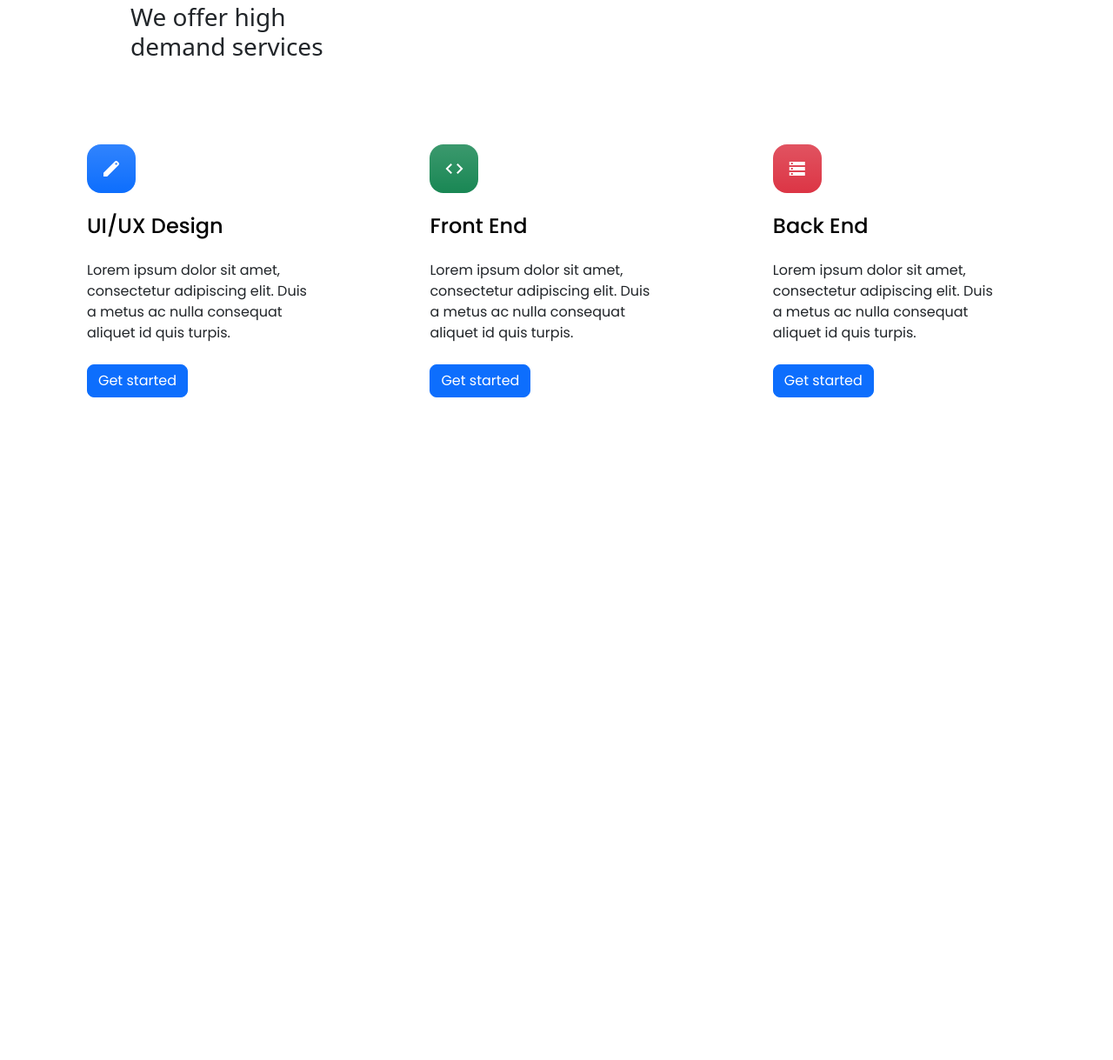
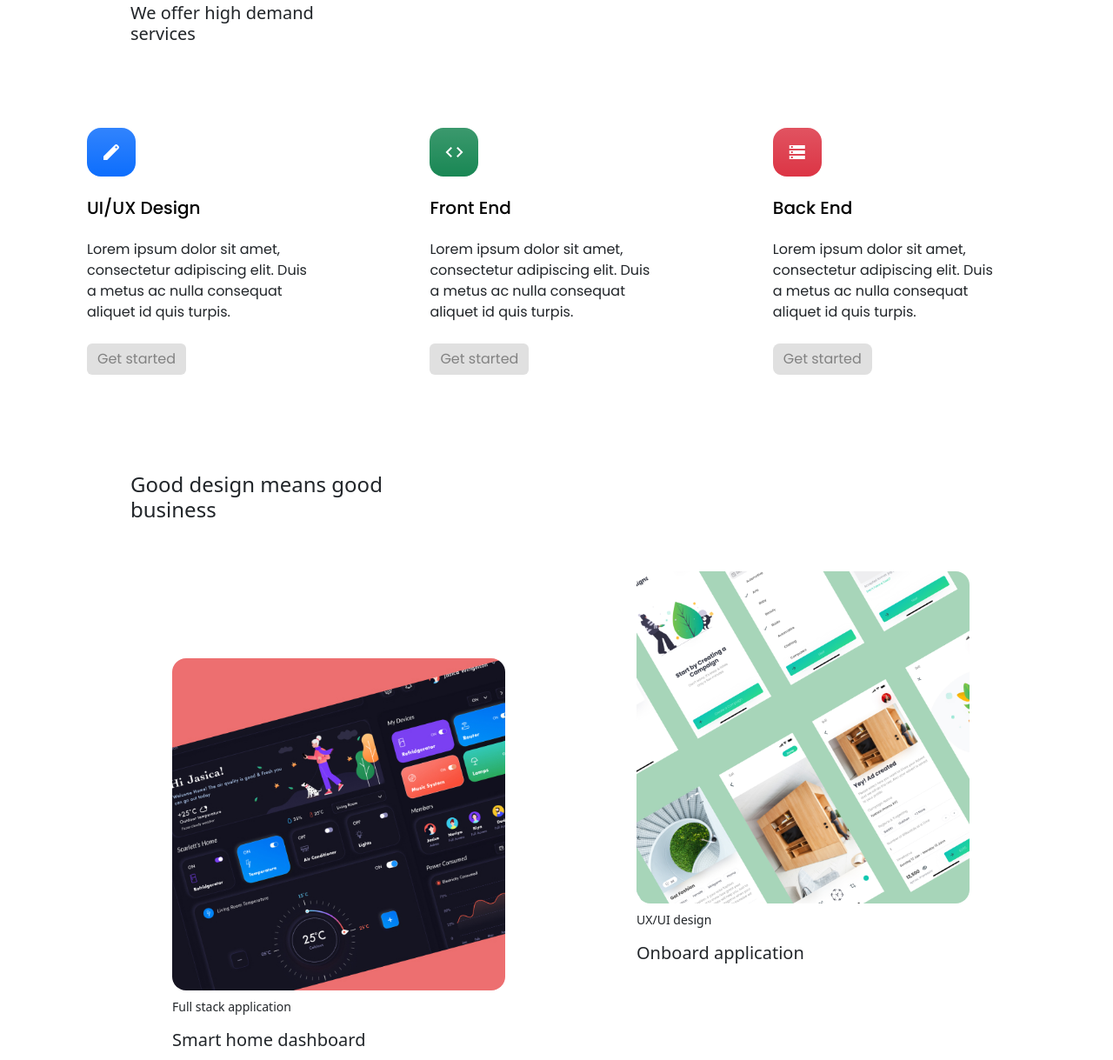
Before and after one commit to Juana-89/edie-homepage-master, a website: page src/index.html in a window 1280 px wide. Shown: the part 918-2137 px from the top of the page at 87% size. Before the commit the page ends 1487 px from the top, so only its background shows below. Drawn offline with nearby package versions, Linux system fonts and the light colour scheme.

Commit message:
seccion imagenes lista

```diff
--- a/src/index.html
+++ b/src/index.html
@@ -81,7 +81,7 @@
     </div>
     <div class="ml-2">
       <div class="w-15 ml-5">
-        <h3>We offer high demand services</h3>
+        <h5>We offer high demand services</h5>
       </div>
       <div class="row g-4 p-5 row-cols-1 row-cols-lg-3 font_family_poppins">
         <div class="feature col shadow-hover rounded-4 p-5 m-3 w-30">
@@ -91,11 +91,12 @@
               edit
             </span>
           </div>
-          <h4 class="text-body-emphasis mb-4 font-weight-bold" _msthash="613912" _msttexthash="300534">UI/UX Design</h4>
-          <p _msthash="581386" _msttexthash="15495311" class="mb-4">Lorem ipsum dolor sit amet, consectetur adipiscing elit. Duis a
+          <h5 class="text-body-emphasis mb-4 font-weight-bold" _msthash="613912" _msttexthash="300534">UI/UX Design</h5>
+          <p _msthash="581386" _msttexthash="15495311" class="mb-4">Lorem ipsum dolor sit amet, consectetur adipiscing
+            elit. Duis a
             metus ac nulla consequat aliquet id quis turpis.</p>
-          <a href="#" class="icon-link">
-            <button type="button" class="btn btn-primary rounded-3 enabled">Get started</button>
+          <a href="#" class="icon-link text-decoration-none">
+            <button type="button" class="btn btn-card btn-primary border-0 hover-boton">Get started</button>
           </a>
         </div>
         <div class="feature col shadow-hover rounded-4 p-5 m-3 w-30">
@@ -105,11 +106,12 @@
               code
             </span>
           </div>
-          <h4 class="text-body-emphasis mb-4 font-weight-bold" _msthash="614120" _msttexthash="300534">Front End</h4>
-          <p _msthash="581581" _msttexthash="15495311" class="mb-4">Lorem ipsum dolor sit amet, consectetur adipiscing elit. Duis a
+          <h5 class="text-body-emphasis mb-4 font-weight-bold" _msthash="614120" _msttexthash="300534">Front End</h5>
+          <p _msthash="581581" _msttexthash="15495311" class="mb-4">Lorem ipsum dolor sit amet, consectetur adipiscing
+            elit. Duis a
             metus ac nulla consequat aliquet id quis turpis.</p>
-          <a href="#" class="icon-link">
-            <button type="button" class="btn btn-primary rounded-3 enabled">Get started</button>
+          <a href="#" class="icon-link text-decoration-none">
+            <button type="button" class="btn btn-card btn-primary border-0 hover-boton">Get started</button>
           </a>
         </div>
         <div class="feature col shadow-hover rounded-4 p-5 m-3 w-30">
@@ -119,13 +121,48 @@
               storage
             </span>
           </div>
-          <h4 class="text-body-emphasis mb-4 font-weight-bold" _msthash="614328" _msttexthash="300534">Back End</h4>
-          <p _msthash="581776" _msttexthash="15495311"  class="mb-4">Lorem ipsum dolor sit amet, consectetur adipiscing elit. Duis a
+          <h5 class="text-body-emphasis mb-4 font-weight-bold" _msthash="614328" _msttexthash="300534">Back End</h5>
+          <p _msthash="581776" _msttexthash="15495311" class="mb-4">Lorem ipsum dolor sit amet, consectetur adipiscing
+            elit. Duis a
             metus ac nulla consequat aliquet id quis turpis.</p>
-          <a href="#" class="icon-link">
-            <button type="button" class="btn btn-primary rounded-3 enabled">Get started</button>
+          <a href="#" class="icon-link text-decoration-none">
+            <button type="button" class="btn btn-card btn-primary border-0 rounded-3 hover-boton">Get started</button>
           </a>
         </div>
+      </div>
+    </div>
+    <div class="ml-2 flex">
+      <div class="w-25 ml-5">
+        <h4>Good design means good business</h4>
+      </div>
+      <div class="container ml-5 p-5">
+        <div class="row justify-content-center">
+          <div class="col-md-6 mb-3 mt-100">
+            <img src="./assets/smarthome.jpg" class="rounded-4 w-75">
+            <p class="text-title mt-2">Full stack application</p>
+            <h5>Smart home dashboard</h5>
+          </div>
+          <div class="col-md-6 mb-3">
+            <img src="./assets/onboard.png" class="rounded-4 w-75">
+            <p class="text-title mt-2">UX/UI design</p>
+            <h5>Onboard application</h5>
+          </div>
+          <div class="col-md-6 mb-3 mt-100">
+            <img src="./assets/booking.png" class="rounded-4 w-75">
+            <p class="text-title mt-2">Mobile application</p>
+            <h5>Booking system</h5>
+          </div>
+          <div class="col-md-6 mb-3">
+            <img src="./assets/juice-product.png" class="rounded-4 w-75">
+            <p class="text-title mt-2">Front End applicati on</p>
+            <h5>Juice product homepage</h5>
+          </div>
+        </div>
+        <div class="d-flex justify-content-end mr-4">
+        <a href="#" class="icon-link text-decoration-none">
+        <p>see more ⮕</p>
+      </div>
+        </a>
       </div>
     </div>
   </section>
--- a/src/styles.css
+++ b/src/styles.css
@@ -43,3 +43,24 @@
     transition: .5s;
     cursor: pointer;
 }
+
+.btn-card {
+    background-color: #E0E0E0;
+    color: #828282;
+}
+.hover-boton:hover{
+    background-color: #007bff;
+    color: #fff;
+}
+
+.mt-100 {
+    margin-top: 100px;
+}
+
+.text-title {
+    font-size: 14px;
+}
+
+.mr-4{
+    margin-right: 120px;
+}
```
